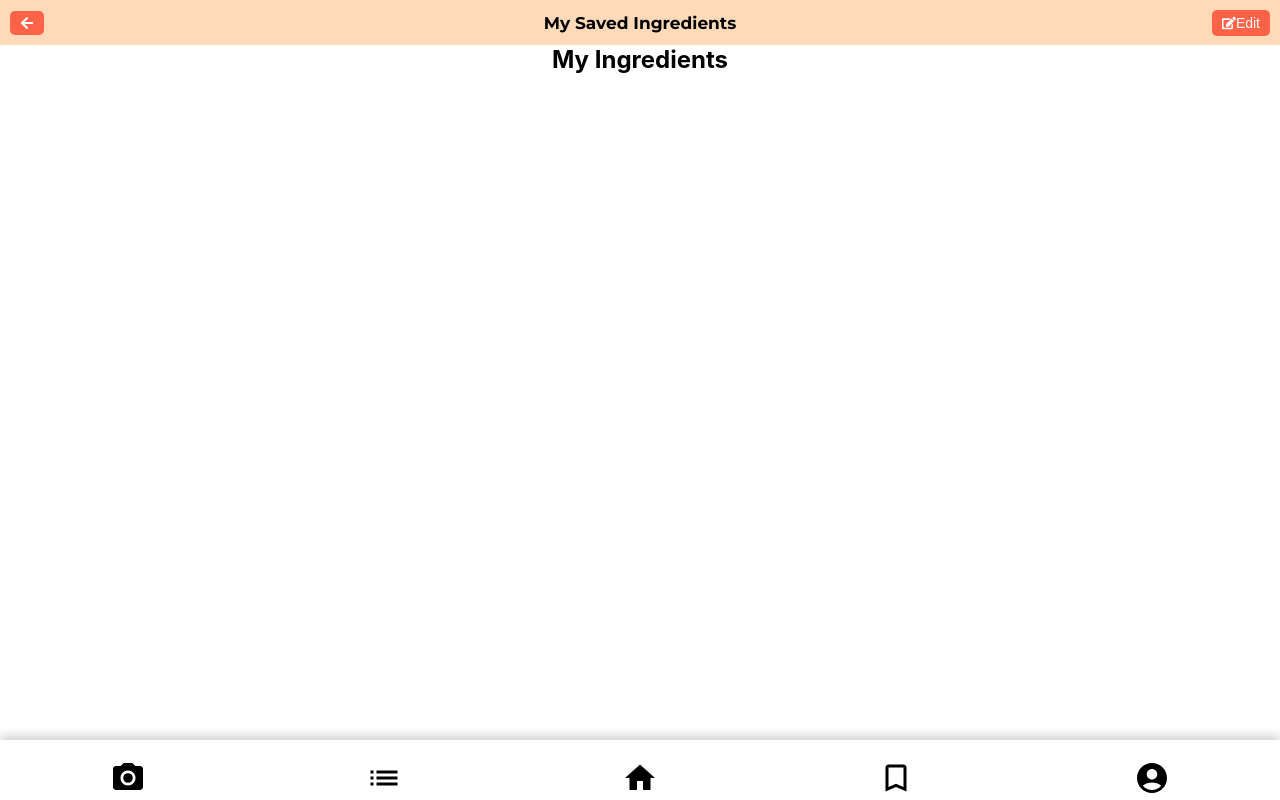
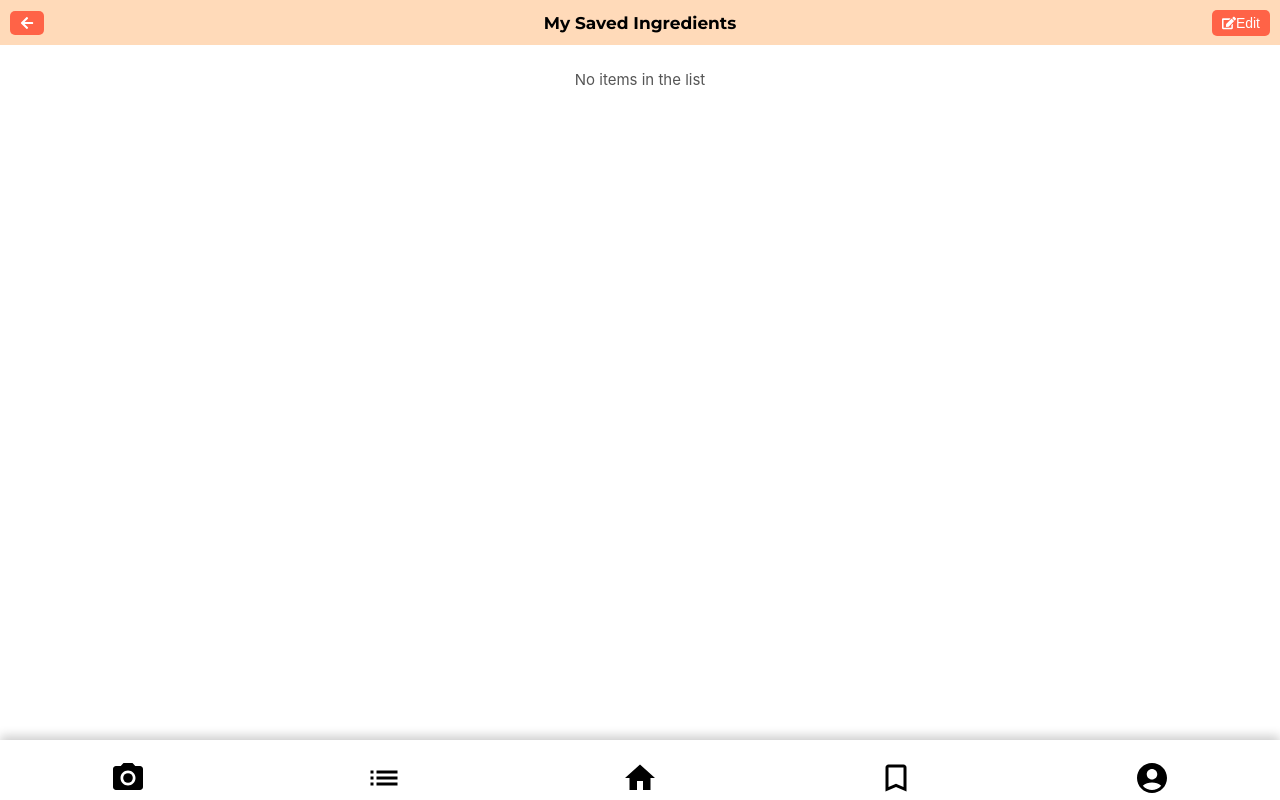
Before and after one commit to marylou7/smartchef, a React (Create React App) app: page /smartchef/my-ingredients in a window 1280 px wide. Built offline with nearby package versions, Linux system fonts and the light colour scheme.

Commit message:
added list functionality

```diff
--- a/src/components/MyIngredientsPage.js
+++ b/src/components/MyIngredientsPage.js
@@ -1,10 +1,80 @@
-import React, { useState } from "react";
+import React, { useState, useEffect } from "react";
+import TopBar from "./TopBar";
+import { FaTrash } from 'react-icons/fa';
 
 const MyIngredientsPage = () => {
+  const storageKey = "mySavedIngredients";
+
+  // Load the saved items from localStorage, or initialize with an empty list
+  const [items, setItems] = useState(() => {
+    const savedItems = localStorage.getItem(storageKey);
+    return savedItems ? JSON.parse(savedItems) : [];
+  });
+
+  const [isEditable, setIsEditable] = useState(false);
+
+  useEffect(() => {
+    localStorage.setItem(storageKey, JSON.stringify(items));
+  }, [items]);
+
+  const handleAddNewItem = () => {
+    const newItem = {
+      id: items.length > 0 ? Math.max(...items.map(item => item.id)) + 1 : 1,
+      name: "New Item",
+      checked: false,
+    };
+    setItems([...items, newItem]);
+  };
+
+  const handleDeleteItem = (itemId) => {
+    setItems(items.filter(item => item.id !== itemId));
+  };
 
   return (
-    <div>
-        <h2>My Ingredients</h2>
+    <div className="list-page">
+      <TopBar
+        listName="My Saved Ingredients"
+        isEditable={isEditable}
+        handleEditClick={() => setIsEditable(!isEditable)}
+      />
+      <div className="list-items-container">
+        {isEditable && (
+          <button onClick={handleAddNewItem} className="add-btn">
+            Add New Item
+          </button>
+        )}
+        <div>
+          {items.length === 0 ? (
+            <p>No items in the list</p>
+          ) : (
+            items.map((item) => (
+              <div className="ingredient-item" key={item.id}>
+                {isEditable ? (
+                  <input
+                    type="text"
+                    value={item.name}
+                    onChange={(e) => {
+                      const newName = e.target.value;
+                      setItems(items.map(i =>
+                        i.id === item.id ? { ...i, name: newName } : i
+                      ));
+                    }}
+                    className="edit-input"
+                  />
+                ) : (
+                  <span>{item.name}</span>
+                )}
+                {isEditable && (
+                  <FaTrash
+                    onClick={() => handleDeleteItem(item.id)}
+                    className="bin-icon"
+                  />
+                )}
+              </div>
+            ))
+          )}
+        </div>
+      </div>
     </div>
   );
 };
```
